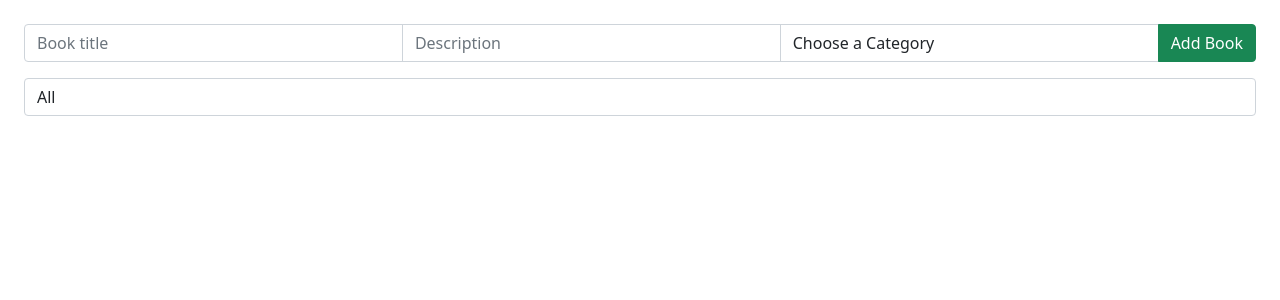
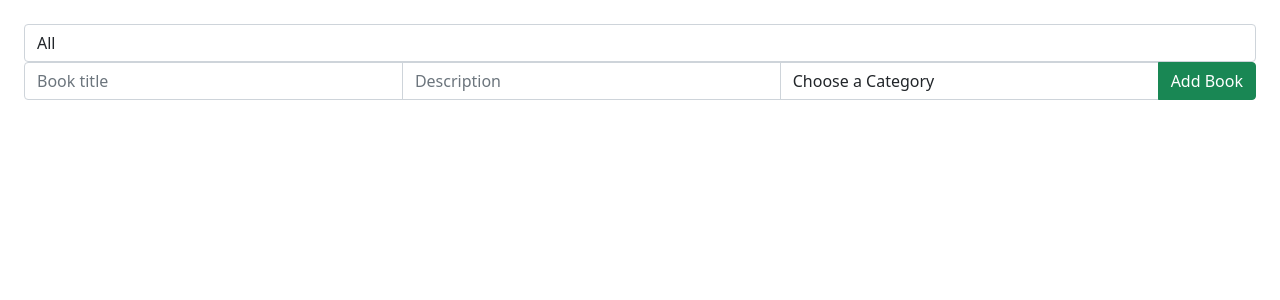
Before and after one commit to Wusinho/library-app, a React (Create React App) app: page / in a window 1280 px wide. Shown: the top 300 px of the page. Built offline with nearby package versions, Linux system fonts and the light colour scheme.

Commit message:
Ordered bookform

```diff
--- a/src/components/App.jsx
+++ b/src/components/App.jsx
@@ -4,8 +4,8 @@ import BookList from './BooksList';
 
 const App = () => (
   <div>
+    <BookList />
     <BookForm />
-    <BookList />
   </div>
 );
 
```
